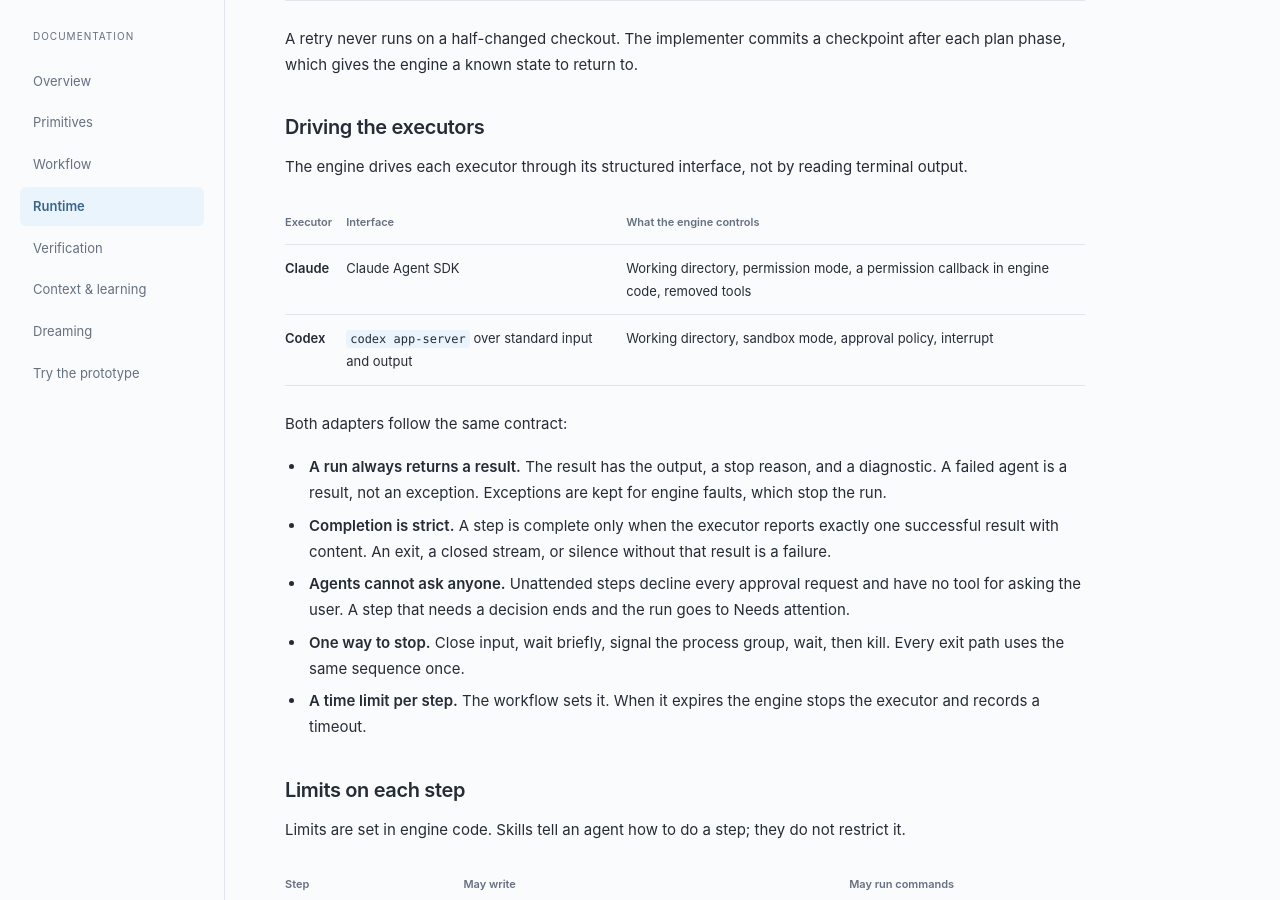
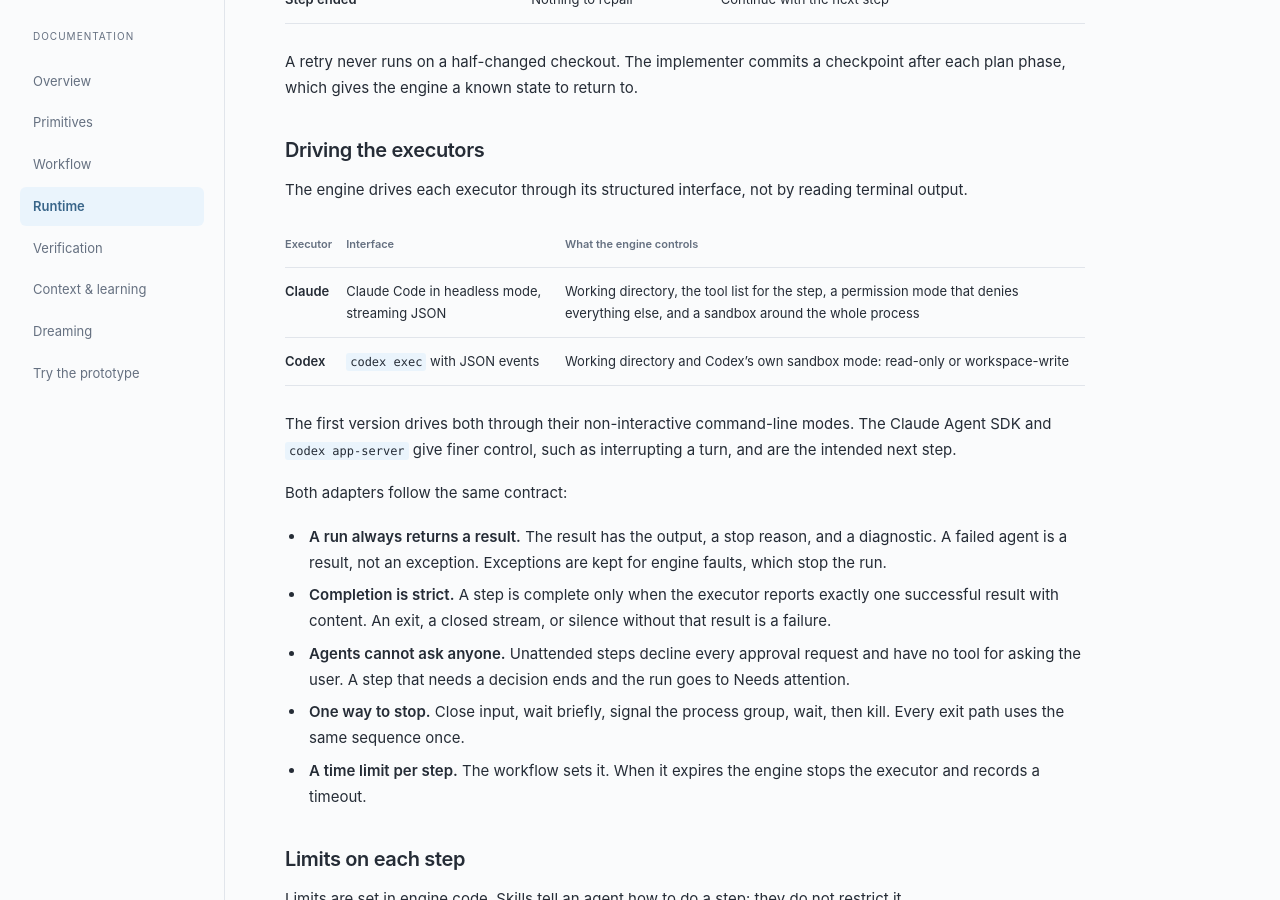
Before and after one commit to sayantan94/service-line, a Jekyll site: the page built from docs/runtime.md, in a window 1280 px wide and 900 px high, scrolled down 2361 px. Built offline with Jekyll 4.4.1, drawn with Linux system fonts in a browser that asks for light colours; some of the changed text lies outside the part shown.

Commit message:
Document how to run the engine and what is built

````diff
--- a/design/index.html
+++ b/design/index.html
@@ -13,7 +13,7 @@
     <div class="brand"><span>SL</span>Service Line</div>
     <h1>Runtime design</h1>
     <p class="lede">You ask for a change and approve its plan. The engine drives two coding agents through a fixed workflow, and nothing reaches Ready without recorded evidence.</p>
-    <div class="status">Proposed design. The run log is the first part built.</div>
+    <div class="status">The change loop is built and running. Observe, Maintain and Learn are still design.</div>
   </header>
   <nav class="pages" aria-label="Design pages"><a href="index.html" aria-current="page">Overview</a><a href="parts.html">Parts</a><a href="steps.html">Steps</a><a href="run-log.html">Run log and recovery</a><a href="agents.html">Agents and limits</a><a href="verification.html">Verification</a><a href="learning.html">Learning</a><a href="loops.html">Loops and workflows</a></nav>
 
--- a/docs/runtime.md
+++ b/docs/runtime.md
@@ -11,8 +11,8 @@ The engine is the only part that moves a work item forward. Agents do the
 thinking inside a step. The engine decides which step runs, what the agent may
 touch, and whether the result counts.
 
-> This page is the proposed runtime design. None of it is implemented. The
-> prototype shows sample data only.
+> The change loop described here is implemented in `service_line/`. The parts
+> marked as later (forked repairs, the other three loops) are not.
 
 [Open the runtime design](https://sayantan94.github.io/service-line/design/): one diagram with every piece, then a page each
 for the parts, the steps, the run log and recovery, the agents and their limits,
@@ -109,8 +109,12 @@ terminal output.
 
 | Executor | Interface | What the engine controls |
 |---|---|---|
-| Claude | Claude Agent SDK | Working directory, permission mode, a permission callback in engine code, removed tools |
-| Codex | `codex app-server` over standard input and output | Working directory, sandbox mode, approval policy, interrupt |
+| Claude | Claude Code in headless mode, streaming JSON | Working directory, the tool list for the step, a permission mode that denies everything else, and a sandbox around the whole process |
+| Codex | `codex exec` with JSON events | Working directory and Codex's own sandbox mode: read-only or workspace-write |
+
+The first version drives both through their non-interactive command-line modes.
+The Claude Agent SDK and `codex app-server` give finer control, such as
+interrupting a turn, and are the intended next step.
 
 Both adapters follow the same contract:
 
@@ -221,8 +225,9 @@ service_line/
 └── skills/
 ```
 
-The engine uses the Python standard library plus the Claude Agent SDK. State is
-plain files. There is no database and no workflow server.
+The engine uses only the Python standard library. State is plain files: a
+service is `instance.json`, a work item is `workitem.json`, and plans, approvals,
+and run logs sit beside them. There is no database and no workflow server.
 
 ## Deliberately left out
 
````
Also changed, not shown: CONTRIBUTING.md (+7 -0 lines), docs/getting-started.md (+4 -0 lines), README.md.
